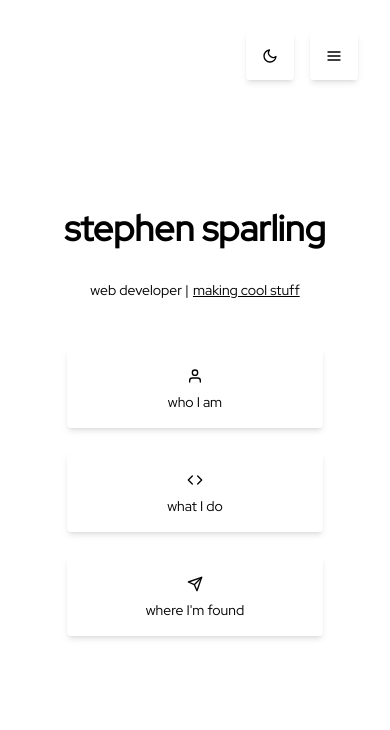
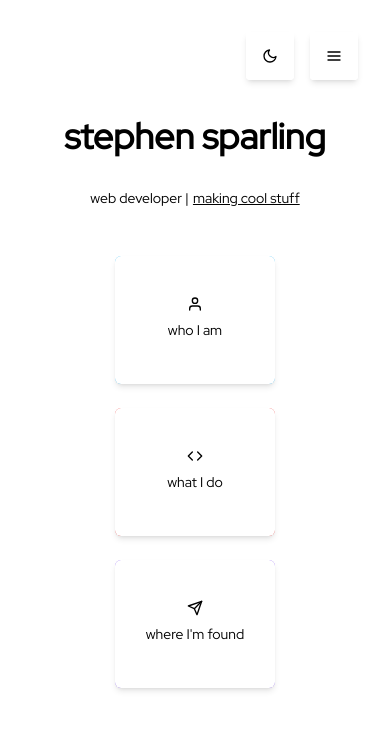
Before and after one commit to sparlos/sparling-dev, a Next.js app: page / in a window 390 px wide. Shown: the top 730 px of the page. Built offline with nearby package versions, Linux system fonts and the light colour scheme.

Commit message:
improve mobile UI for LinkButton

```diff
--- a/components/LinkButton.tsx
+++ b/components/LinkButton.tsx
@@ -47,18 +47,19 @@ export default function LinkButton({
         onFocus={() => handleFocusButton(true)}
         onBlur={() => handleFocusButton(false)}
         className={
-          'h-18 group relative w-64 max-w-full sm:h-28 sm:w-32 ' +
+          'group relative mb-10 h-32 w-40 max-w-full sm:mb-0 sm:h-28 sm:w-32 ' +
           (className || '')
         }
       >
         <motion.div
-          className="peer relative z-10 flex h-full w-full flex-col items-center rounded bg-white p-4 shadow-md dark:bg-slate-700"
+          className="peer relative z-10 flex h-full w-full flex-col items-center rounded-md bg-white p-4 shadow-md dark:bg-slate-700 sm:rounded"
           transition={DEFAULT_SPRING_TRANSITION}
           animate={isButtonFocused ? BUTTON_ACTIVE_ANIMATION : {}}
           onHoverStart={() => handleFocusButton(true)}
           onHoverEnd={() => handleFocusButton(false)}
         >
           <motion.div
+            className="flex flex-1 items-end sm:block"
             ref={iconRef}
             animate={{
               scale: isButtonFocused ? 1.35 : 1,
@@ -76,14 +77,14 @@ export default function LinkButton({
               />
             )}
           </motion.div>
-          <div className="text-sm">{label}</div>
+          <div className="flex-1 text-sm sm:block">{label}</div>
         </motion.div>
         <div
           className={'absolute inset-0 z-0 h-full w-full rounded-md ' + bgColor}
         />
         <div
           className={
-            'absolute inset-0 z-0 h-full w-full scale-125 rounded-md p-6 opacity-0 blur transition duration-500 group-focus:scale-50 peer-hover:scale-50 dark:opacity-25 ' +
+            'scale:100 absolute inset-0 z-0 h-full w-full rounded-md p-6 opacity-0 blur transition duration-500 group-focus:scale-50 peer-hover:scale-50 dark:opacity-25 sm:scale-125 ' +
             bgColor
           }
         />
```
